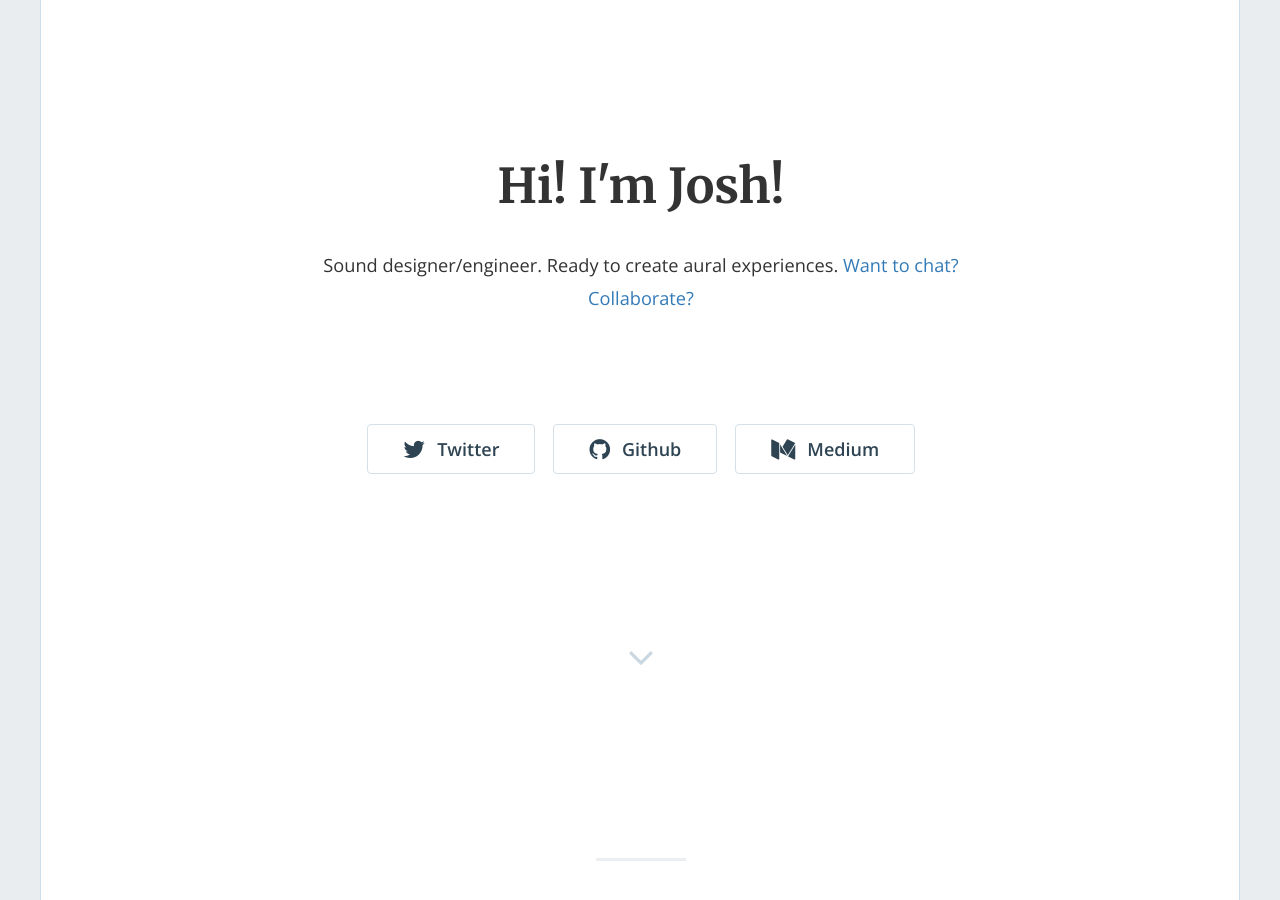
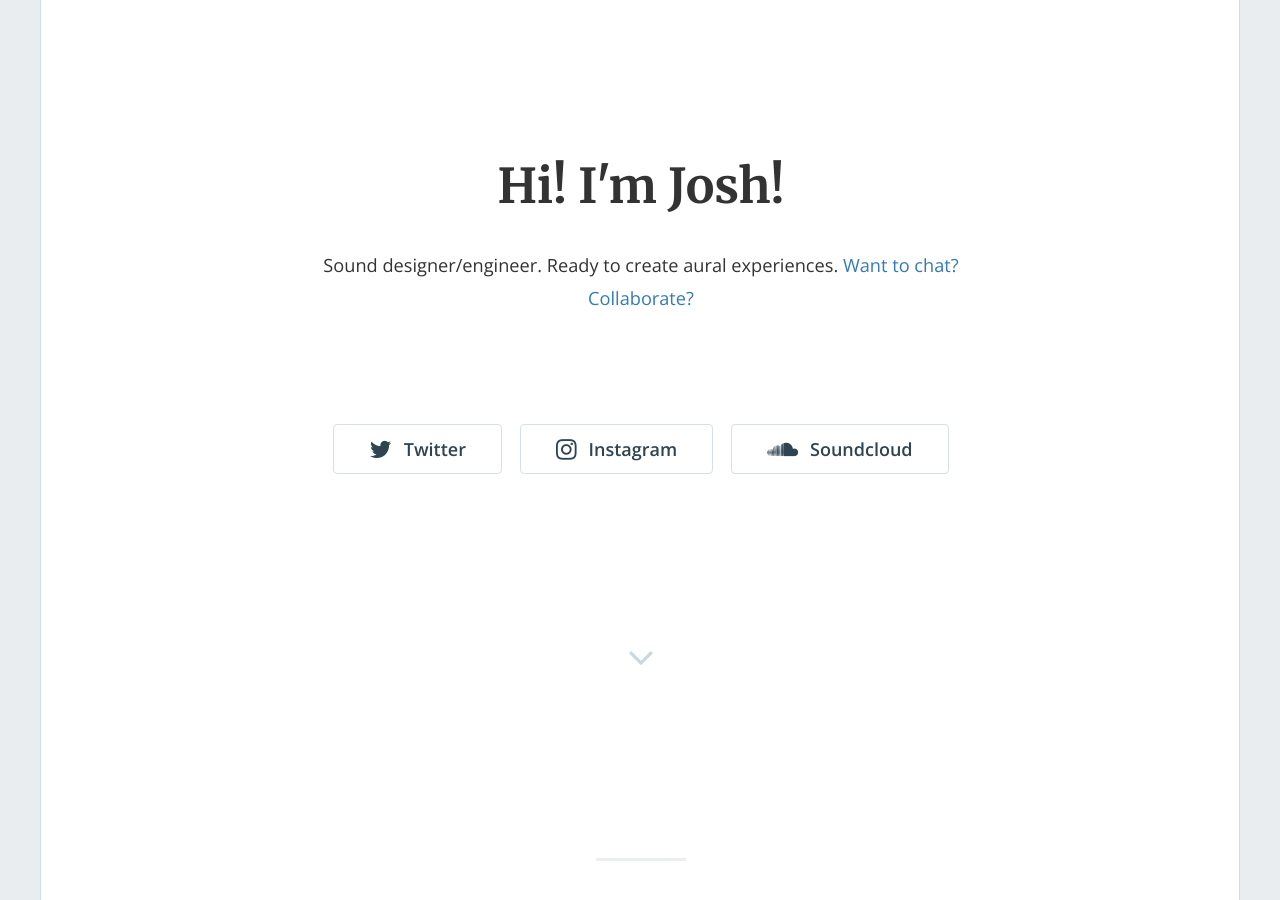
Before and after one commit to jaycvaldez/jaycvaldez.github.io, a Jekyll site: the page built from index.html, in a window 1280 px wide and 900 px high. Built offline with Jekyll 4.4.1, drawn with Linux system fonts in a browser that asks for light colours; nearby versions of some CDN libraries; the list of posts is cut into pages by our own code.

Commit message:
Update home-hero.html

```diff
--- a/_includes/home-hero.html
+++ b/_includes/home-hero.html
@@ -30,11 +30,11 @@
             {% if site.twitter_username != '' %}
               <a href="https://twitter.com/{{ site.twitter_username }}"><button class="btn btn-default btn-lg"><i class="fa fa-twitter fa-lg"></i>Twitter</button></a>
             {% endif %}
-            {% if site.github_username != '' %}
-              <a href="https://github.com/{{ site.github_username }}"><button class="btn btn-default btn-lg"><i class="fa fa-github fa-lg"></i>Github</button></a>
+            {% if site.instagram_username != '' %}
+              <a href="https://instagram.com/{{ site.instagram_username }}"><button class="btn btn-default btn-lg"><i class="fa fa-instagram fa-lg"></i>Instagram</button></a>
             {% endif %}
-            {% if site.medium_username != '' %}
-              <a href="https://{{ site.medium_username }}"><button class="btn btn-default btn-lg"><i class="fa fa-medium fa-lg"></i>Medium</button></a>
+            {% if site.soundcloud_username != '' %}
+              <a href="https://soundcloud.com/{{ site.soundcloud_username }}"><button class="btn btn-default btn-lg"><i class="fa fa-soundcloud fa-lg"></i>Soundcloud</button></a>
             {% endif %}
 
           </div>
```
